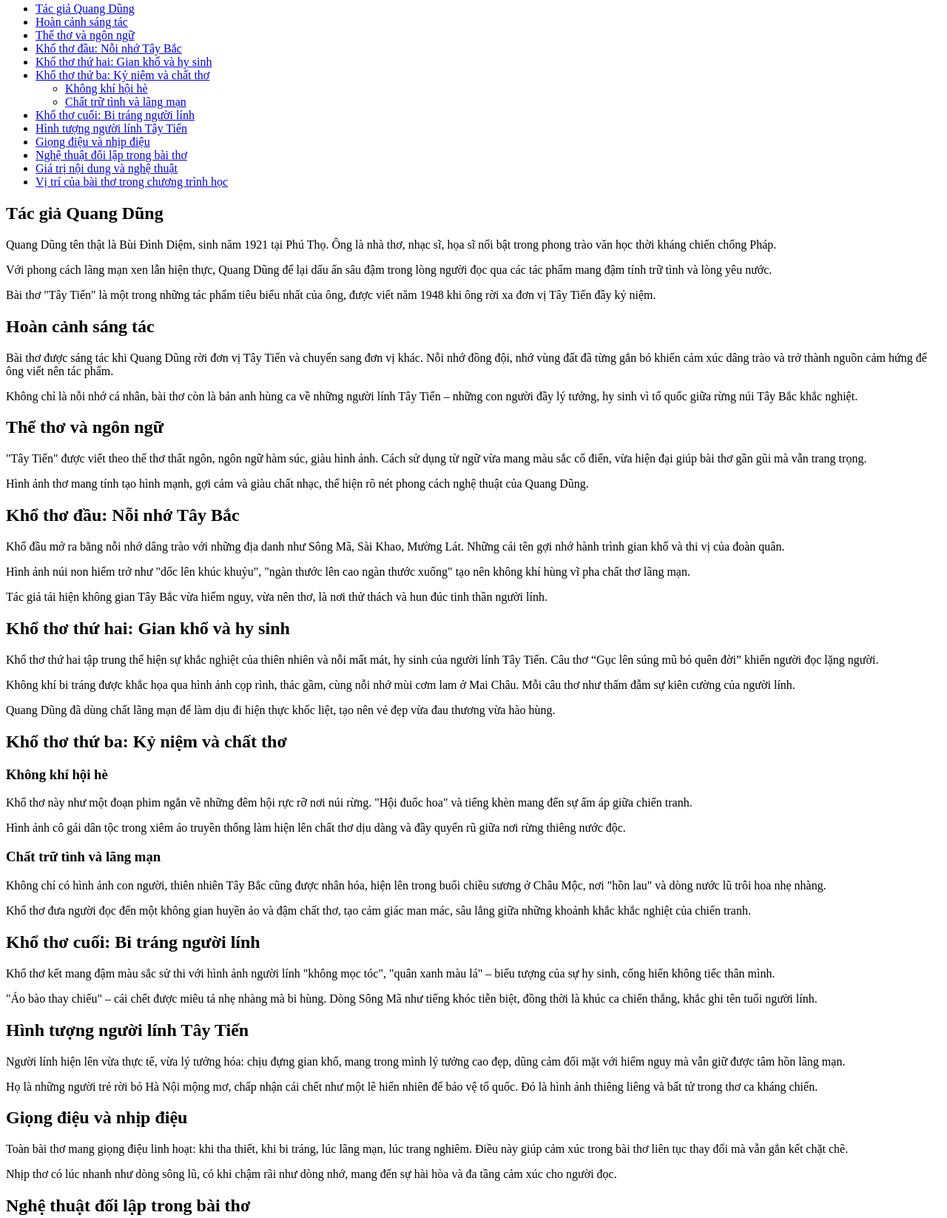
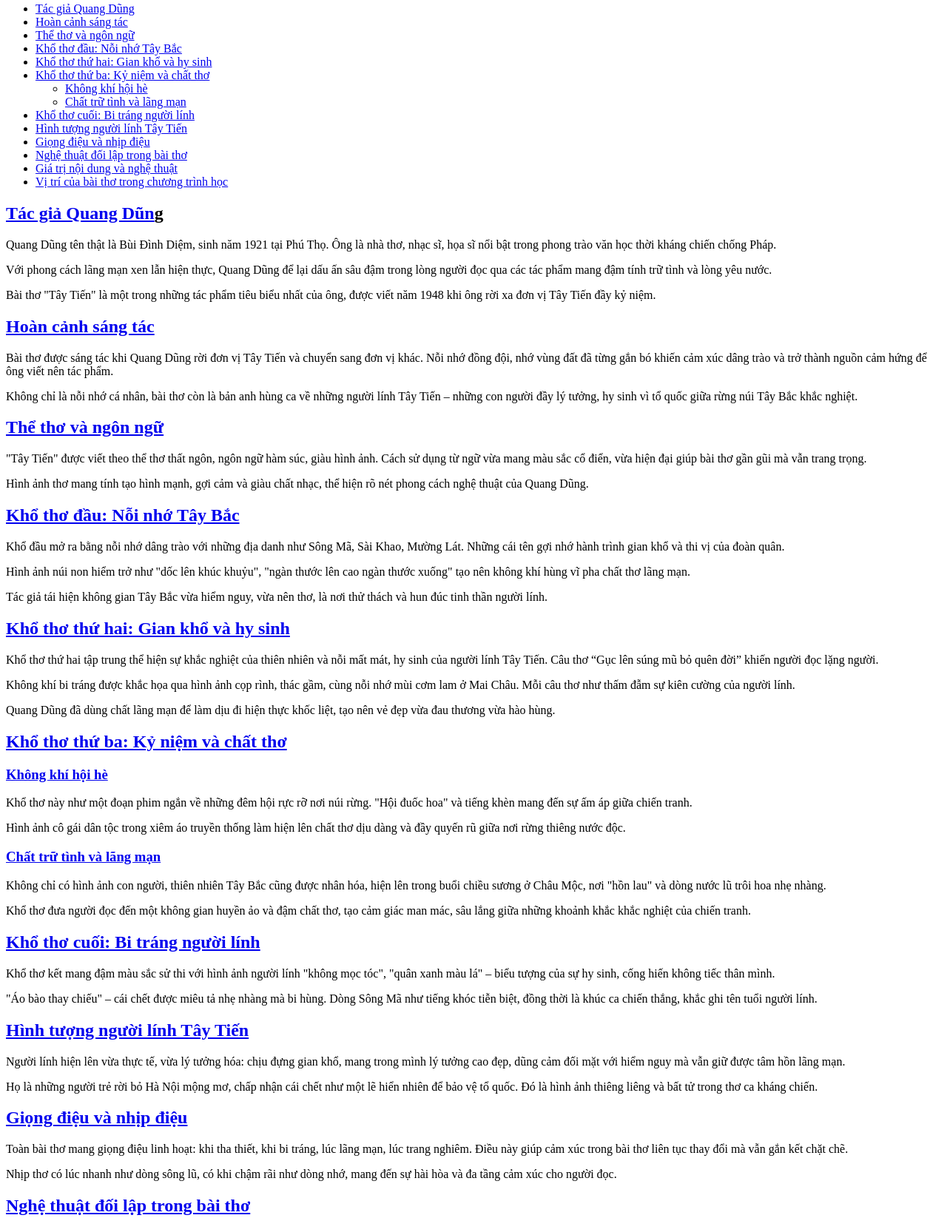
Before and after one commit to trangngocduythanh/f8-fullstack-k15, a plain HTML site: page Day-2/news.html in a window 1280 px wide. Shown: the part 165-1811 px from the top of the page at 74% size. Drawn offline with Linux system fonts and the light colour scheme.

```diff
--- a/Day-2/assets/css/styles.css
+++ b/Day-2/assets/css/styles.css
@@ -41,10 +41,6 @@
     padding: 20px;
 }
 
-.info p {
-    color: #00bdc4;
-}
-
 .info ul li,
 .info ul a {
     color: #a5a4a4;
--- a/Day-2/news.html
+++ b/Day-2/news.html
@@ -11,14 +11,14 @@
                 <a href="./index.html">1. Tạo trang hiển thị một bài thơ</a>
             </li>
             <li>
-                <a href="./news.html"
-                    >2. Tạo một bài viết nói về bài thơ trên</a
-                >
+                <a href="./news.html">
+                    2. Tạo một bài viết nói về bài thơ trên
+                </a>
             </li>
             <li>
-                <a href="./blog.html"
-                    >3. Highlight code trong nội dung bài viết</a
-                >
+                <a href="./blog.html">
+                    3. Highlight code trong nội dung bài viết
+                </a>
             </li>
             <li>
                 <a href="./intro.html">4. Xây dựng trang giới thiệu bản thân</a>
@@ -39,14 +39,14 @@
                 <a href="#kho-tho-dau">Khổ thơ đầu: Nỗi nhớ Tây Bắc</a>
             </li>
             <li>
-                <a href="#kho-tho-thu-hai"
-                    >Khổ thơ thứ hai: Gian khổ và hy sinh</a
-                >
+                <a href="#kho-tho-thu-hai">
+                    Khổ thơ thứ hai: Gian khổ và hy sinh
+                </a>
             </li>
             <li>
-                <a href="#kho-tho-thu-ba"
-                    >Khổ thơ thứ ba: Kỷ niệm và chất thơ</a
-                >
+                <a href="#kho-tho-thu-ba">
+                    Khổ thơ thứ ba: Kỷ niệm và chất thơ
+                </a>
                 <ul>
                     <li>
                         <a href="#khong-khi-hoi-he">Không khí hội hè</a>
@@ -85,7 +85,9 @@
                 </a>
             </li>
         </ul>
-        <h2 id="tac-gia-quang-dung">Tác giả Quang Dũng</h2>
+        <h2 id="tac-gia-quang-dung">
+            <a href="#tac-gia-quang-dung">Tác giả Quang Dũn</a>g
+        </h2>
         <p>
             Quang Dũng tên thật là Bùi Đình Diệm, sinh năm 1921 tại Phú Thọ. Ông
             là nhà thơ, nhạc sĩ, họa sĩ nổi bật trong phong trào văn học thời
@@ -101,7 +103,9 @@
             ông, được viết năm 1948 khi ông rời xa đơn vị Tây Tiến đầy kỷ niệm.
         </p>
 
-        <h2 id="hoan-canh-sang-tac">Hoàn cảnh sáng tác</h2>
+        <h2 id="hoan-canh-sang-tac">
+            <a href="#hoan-canh-sang-tac">Hoàn cảnh sáng tác</a>
+        </h2>
         <p>
             Bài thơ được sáng tác khi Quang Dũng rời đơn vị Tây Tiến và chuyển
             sang đơn vị khác. Nỗi nhớ đồng đội, nhớ vùng đất đã từng gắn bó
@@ -114,7 +118,9 @@
             tổ quốc giữa rừng núi Tây Bắc khắc nghiệt.
         </p>
 
-        <h2 id="the-tho-va-ngon-ngu">Thể thơ và ngôn ngữ</h2>
+        <h2 id="the-tho-va-ngon-ngu">
+            <a href="#the-tho-va-ngon-ngu">Thể thơ và ngôn ngữ</a>
+        </h2>
         <p>
             "Tây Tiến" được viết theo thể thơ thất ngôn, ngôn ngữ hàm súc, giàu
             hình ảnh. Cách sử dụng từ ngữ vừa mang màu sắc cổ điển, vừa hiện đại
@@ -125,7 +131,9 @@
             hiện rõ nét phong cách nghệ thuật của Quang Dũng.
         </p>
 
-        <h2 id="kho-tho-dau">Khổ thơ đầu: Nỗi nhớ Tây Bắc</h2>
+        <h2 id="kho-tho-dau">
+            <a href="#kho-tho-dau">Khổ thơ đầu: Nỗi nhớ Tây Bắc</a>
+        </h2>
         <p>
             Khổ đầu mở ra bằng nỗi nhớ dâng trào với những địa danh như Sông Mã,
             Sài Khao, Mường Lát. Những cái tên gợi nhớ hành trình gian khổ và
@@ -141,7 +149,9 @@
             nơi thử thách và hun đúc tinh thần người lính.
         </p>
 
-        <h2 id="kho-tho-thu-hai">Khổ thơ thứ hai: Gian khổ và hy sinh</h2>
+        <h2 id="kho-tho-thu-hai">
+            <a href="#kho-tho-thu-hai">Khổ thơ thứ hai: Gian khổ và hy sinh</a>
+        </h2>
         <p>
             Khổ thơ thứ hai tập trung thể hiện sự khắc nghiệt của thiên nhiên và
             nỗi mất mát, hy sinh của người lính Tây Tiến. Câu thơ “Gục lên súng
@@ -157,8 +167,12 @@
             tạo nên vẻ đẹp vừa đau thương vừa hào hùng.
         </p>
 
-        <h2 id="kho-tho-thu-ba">Khổ thơ thứ ba: Kỷ niệm và chất thơ</h2>
-        <h3 id="khong-khi-hoi-he">Không khí hội hè</h3>
+        <h2 id="kho-tho-thu-ba">
+            <a href="#kho-tho-thu-ba">Khổ thơ thứ ba: Kỷ niệm và chất thơ</a>
+        </h2>
+        <h3 id="khong-khi-hoi-he">
+            <a href="#khong-khi-hoi-he">Không khí hội hè</a>
+        </h3>
         <p>
             Khổ thơ này như một đoạn phim ngắn về những đêm hội rực rỡ nơi núi
             rừng. "Hội đuốc hoa" và tiếng khèn mang đến sự ấm áp giữa chiến
@@ -169,7 +183,9 @@
             thơ dịu dàng và đầy quyến rũ giữa nơi rừng thiêng nước độc.
         </p>
 
-        <h3 id="khong-khi-hoi-he">Chất trữ tình và lãng mạn</h3>
+        <h3 id="chat-chu-tinh-va-lang-man">
+            <a href="#chat-chu-tinh-va-lang-man">Chất trữ tình và lãng mạn</a>
+        </h3>
         <p>
             Không chỉ có hình ảnh con người, thiên nhiên Tây Bắc cũng được nhân
             hóa, hiện lên trong buổi chiều sương ở Châu Mộc, nơi "hồn lau" và
@@ -181,7 +197,9 @@
             của chiến tranh.
         </p>
 
-        <h2 id="kho-tho-cuoi">Khổ thơ cuối: Bi tráng người lính</h2>
+        <h2 id="kho-tho-cuoi">
+            <a href="#kho-tho-cuoi">Khổ thơ cuối: Bi tráng người lính</a>
+        </h2>
         <p>
             Khổ thơ kết mang đậm màu sắc sử thi với hình ảnh người lính "không
             mọc tóc", "quân xanh màu lá" – biểu tượng của sự hy sinh, cống hiến
@@ -194,7 +212,9 @@
         </p>
 
         <h2 id="hinh-tuong-nguoi-linh-tay-tien">
-            Hình tượng người lính Tây Tiến
+            <a href="#hinh-tuong-nguoi-linh-tay-tien">
+                Hình tượng người lính Tây Tiến
+            </a>
         </h2>
         <p>
             Người lính hiện lên vừa thực tế, vừa lý tưởng hóa: chịu đựng gian
@@ -207,7 +227,9 @@
             bất tử trong thơ ca kháng chiến.
         </p>
 
-        <h2 id="giong-dieu-va-nhip-dieu">Giọng điệu và nhịp điệu</h2>
+        <h2 id="giong-dieu-va-nhip-dieu">
+            <a href="#giong-dieu-va-nhip-dieu">Giọng điệu và nhịp điệu</a>
+        </h2>
         <p>
             Toàn bài thơ mang giọng điệu linh hoạt: khi tha thiết, khi bi tráng,
             lúc lãng mạn, lúc trang nghiêm. Điều này giúp cảm xúc trong bài thơ
@@ -219,7 +241,9 @@
         </p>
 
         <h2 id="nghe-thuat-doi-lap-trong-bai-tho">
-            Nghệ thuật đối lập trong bài thơ
+            <a href="#nghe-thuat-doi-lap-trong-bai-tho">
+                Nghệ thuật đối lập trong bài thơ
+            </a>
         </h2>
         <p>
             Quang Dũng sử dụng nhiều thủ pháp đối lập để làm nổi bật hình tượng
@@ -232,7 +256,9 @@
         </p>
 
         <h2 id="gia-tri-noi-dung-va-nghe-thuat">
-            Giá trị nội dung và nghệ thuật
+            <a href="#gia-tri-noi-dung-va-nghe-thuat">
+                Giá trị nội dung và nghệ thuật
+            </a>
         </h2>
         <p>
             Bài thơ vừa là hồi ức đẹp về một thời tuổi trẻ hào hùng, vừa là biểu
@@ -246,7 +272,9 @@
         </p>
 
         <h2 id="vi-tri-cua-bai-tho-trong-chuong-trinh-hoc">
-            Vị trí của bài thơ trong chương trình học
+            <a href="#vi-tri-cua-bai-tho-trong-chuong-trinh-hoc">
+                Vị trí của bài thơ trong chương trình học
+            </a>
         </h2>
         <p>
             "Tây Tiến" là bài thơ trọng tâm trong chương trình Ngữ văn lớp 12.
```
Also changed, not shown: Day-2/intro.html (+6 -1 lines).
